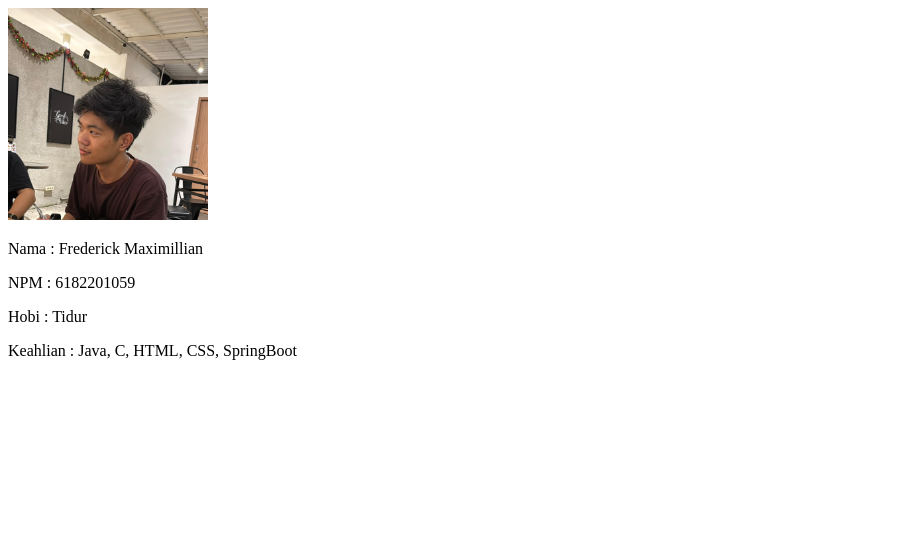
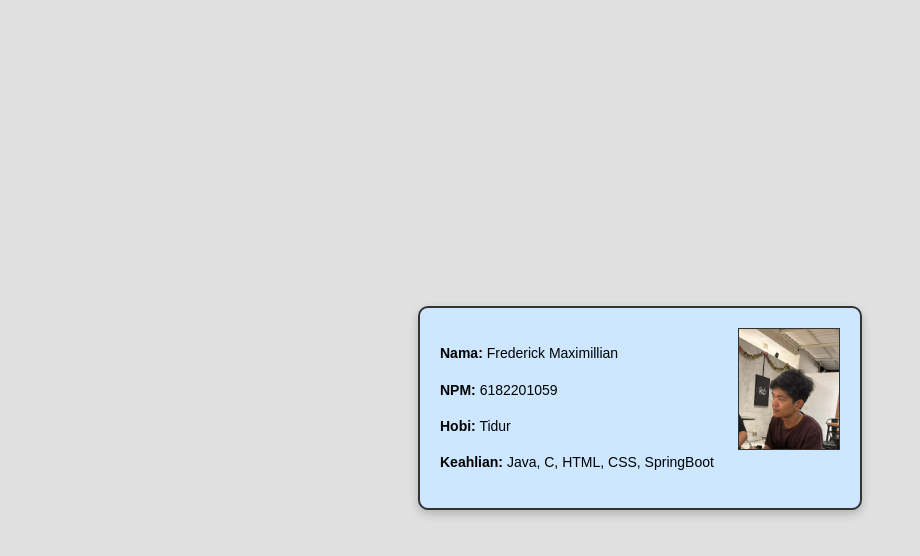
Before and after one commit to AnggiaTYN-22080/RepoManpro_K3, a plain HTML site: page mt.html in a window 1280 px wide. Shown: the whole page, without its empty margins (0-920 px from the left). Drawn offline with Linux system fonts and the light colour scheme.

Commit message:
Update MT

```diff
--- a/mt.html
+++ b/mt.html
@@ -4,16 +4,19 @@
     <meta charset="UTF-8">
     <meta name="viewport" content="width=device-width, initial-scale=1.0">
     <title>Git Tubes - MT</title>
+    <link rel="stylesheet" href="styles.css">
 </head>
 <body>
-    <div class="gambar">
-        <img src="mt.jpeg" alt="Foto Frederick Maximillian" width="200px">
-    </div>
-    <div class="teks">
-        <p>Nama : Frederick Maximillian</p>
-        <p>NPM : 6182201059</p>
-        <p>Hobi : Tidur</p>
-        <p>Keahlian : Java, C, HTML, CSS, SpringBoot</p>
+    <div class="ktp">
+        <div class="gambar">
+            <img src="mt.jpeg" alt="Foto Frederick Maximillian" width="200px">
+        </div>
+        <div class="text">
+            <p><span class="label">Nama:</span> Frederick Maximillian</p>
+            <p><span class="label">NPM:</span> 6182201059</p>
+            <p><span class="label">Hobi:</span> Tidur</p>
+            <p><span class="label">Keahlian:</span> Java, C, HTML, CSS, SpringBoot</p>
+        </div>
     </div>
 </body>
 </html>
```
